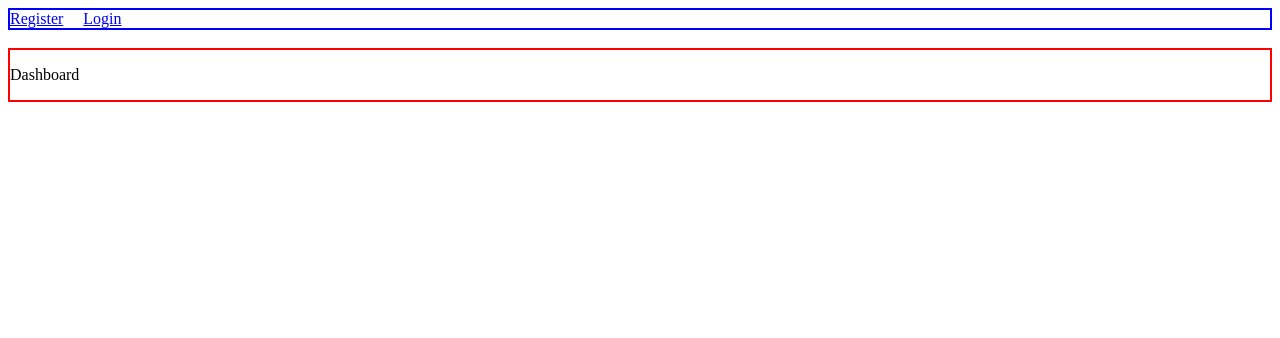
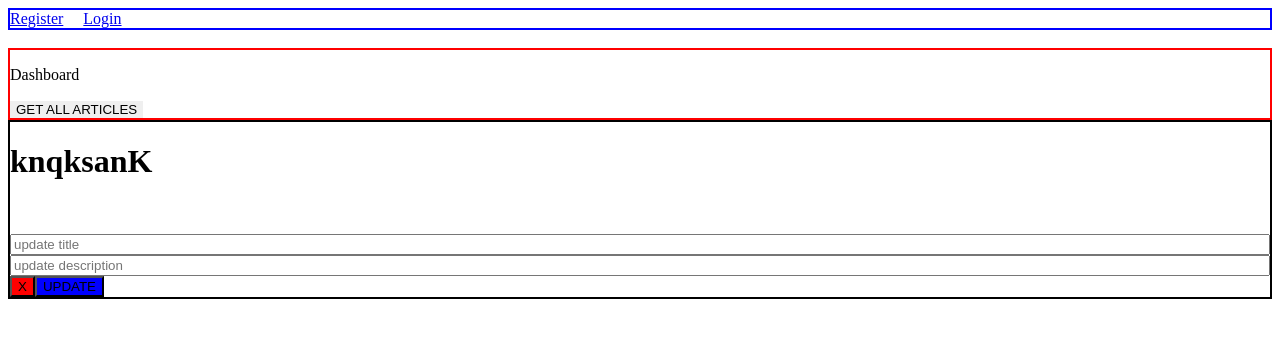
Before and after one commit to C3-Kulthoom/MERAKI_Academy_Project_3_Part4, a React (Create React App) app in the folder frontend/: page /Dashboard in a window 1280 px wide. Shown: the top 338 px of the page. Built offline with nearby package versions, Linux system fonts and the light colour scheme; no server answers.

Commit message:
get all article

```diff
--- a/frontend/src/App.js
+++ b/frontend/src/App.js
@@ -27,7 +27,7 @@ export default function App() {
 
           <Route exact path="/Register" component={Register} />
           <Route exact path="/Dashboard" component={Dashboard}/>
-          <Route exact path="/Newarticle"  render={() => <NewArticle token = {token}  /> }  />
+          <Route exact path="/Newarticle"  render={() => <NewArticle token = {token}/> }  />
 
 
       </div>
--- a/frontend/src/components/Dashboard.js
+++ b/frontend/src/components/Dashboard.js
@@ -1,10 +1,64 @@
 import React from 'react'
+import { useState  , useEffect} from "react";
+import axios from "axios"
+import { useParams} from "react-router-dom";
+export default function Dashboard() {
+const [ articles, setArticles] = useState([{title: " knqksanK"  ,  discription: "jdkbjscbjscb bcnb jjjncjnj"}])
+const [updatedTitle ,setupdatedTitle] = useState([{title: "IAM UPDATED"  ,  discription: "jdkbjscbjscb bcnb jjjncjnj"}])
+const [updateddescription ,setupdateddescription] = useState([{title: " IAM UPDATED "  ,  discription: "jdkbjscbjscb bcnb jjjncjnj"}])
+const newup ={updatedTitle,updateddescription}
+const  getAll =()=>{
 
-export default function Dashboard() {
+    axios.get(`http://localhost:5000/articles`).then((res) => {
+        console.log(res.data.articles);
+        setArticles(res.data.articles);
+    });}
+   const deleteart =(_id)=>{
+
+    axios.delete(`http://localhost:5000/articles/${_id}`).then((res) => {
+        console.log(res.data.articles);
+     getAll();
+    });
+   }
+
+   const updateart =(_id)=>{
+
+    axios.put(`http://localhost:5000/articles/${_id}`,newup).then((res) => {
+        console.log(res.data.articles);
+     getAll();
+    });
+   }
+
+
+
+  useEffect(() => {getAll()} , [])
     return (
+        <>
+
         <div  style={{border:"solid  2px red " }} >
         <p>Dashboard</p>
-        {/* <button  style={{border:"black  ,2px "}}   onClick={creatNewArti}  > GET ALL ARTICLES </button>  */}
+        <button className="getall" style={{border:"black  ,2px "}}   onClick={getAll}  > GET ALL ARTICLES </button>
         </div>
+         <div>
+         {
+        articles.map((e,i) => {
+            console.log(e);
+            console.log(articles);
+          return (
+          <div  key = {i} style ={{display:'grid'  , justifyContent:"wrap"  ,border : "2px solid"  }} >
+               <div  style ={{display:'flex' }} ><h1>{e.title} </h1>  </div>
+              <p>{e.description}</p>
+              <input type= "text" placeholder ="update title"  onChange={(e)=>{setupdatedTitle(e.target.value)}}/>
+              <input type= "text" placeholder ="update description"onChange={(e)=>{setupdateddescription(e.target.value)}}/>
+            <div style ={{display:'flex' }}>
+              <button style={{backgroundColor:"red"}} onClick={()=>{deleteart(e._id)}}> X  </button>
+              <button style={{backgroundColor:"blue"}} onClick={()=>{updateart(e._id)}}> UPDATE </button>
+              </div>
+              </div>)})}
+
+
+        </div>
+
+        </>
     )
 }
--- a/frontend/src/components/Newarticle.js
+++ b/frontend/src/components/Newarticle.js
@@ -5,23 +5,25 @@ import axios from "axios"
 
 export const NewArticle=({token})=> {
     let [title, setTitle] = useState("");
-    let [discription, setDiscription] = useState("");
+    let [description, setDiscription] = useState("");
     let [massage, setMassage] = useState("");
     const creatNewArt =()=>
 {
 
         let newArt = {
             title ,
-            discription
+            description
           };
-          axios.post(`http://localhost:5000/NewArticle`,`headers:{
-            'Authorization': Bearer${token}
-            } `, newArt).then((res) => {
-            console.log(res)
+          axios.post(`http://localhost:5000/articles`, newArt ,{headers:{
+            'Authorization':`Bearer ${token}`}}).then((res) => {
+            console.log(res.data)
+            setMassage(("article added succesfully"))
+         }).catch((err)=>
+         {
+             console.log(err);
+            setMassage(("Error happened while creating a new article, please try again"))
+         });
 
-
-         });
-         setMassage(("user added  successfully "))
      }
 
 
@@ -33,12 +35,12 @@ export const NewArticle=({token})=> {
         </div>
         <div>
 <input type ="text" placeholder ="article title here"   onChange={(e) => {
-          setTitle((title = e.target.value)) }}/>
+          setTitle((e.target.value)) }}/>
             </div>
             <br/>
             <div>
 <textarea placeholder="article discription here"  onChange={(e) => {
-          setDiscription((discription = e.target.value)) }}/>
+          setDiscription((e.target.value)) }}/>
         </div>
 
         <button  onClick={creatNewArt} >
```
